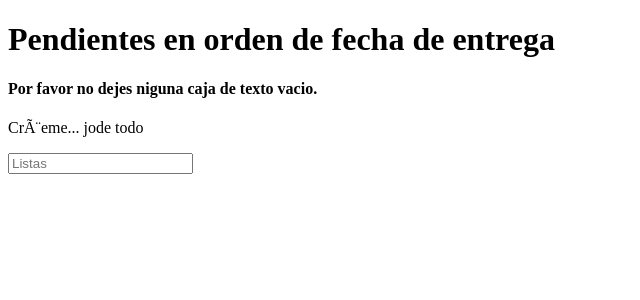
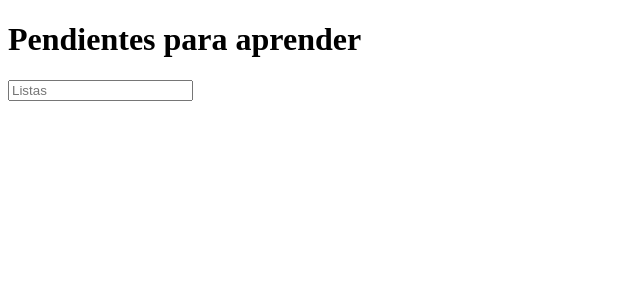
Before and after one commit to dgarciarivas/react-todo, a React app in the folder react-boilerplate/: page / in a window 1280 px wide. Shown: the top 300 px of the page, without its empty margins (0-640 px from the left). Built offline with nearby package versions, Linux system fonts and the light colour scheme.

Commit message:
begining of refractoring

```diff
--- a/react-boilerplate/package.json
+++ b/react-boilerplate/package.json
@@ -5,7 +5,7 @@
   "main": "index.js",
   "scripts": {
     "test": "echo \"Error: no test specified\" && exit 1",
-    "start": " webpack-dev-server  --config webpack.config.js"
+    "start": " webpack-dev-server --loglevel=silent --config webpack.config.js"
   },
   "author": "Diego Garciarivas",
   "license": "ISC",
@@ -35,7 +35,6 @@
     "webpack-cli": "^3.3.2",
     "webpack-dev-middleware": "^3.7.0",
     "webpack-dev-server": "^3.6.0",
-    "webpack-devserver": "0.0.6",
     "webpack-hot-middleware": "^2.25.0"
   }
 }
--- a/react-boilerplate/src/App.jsx
+++ b/react-boilerplate/src/App.jsx
@@ -9,6 +9,7 @@ const rootEl = document.getElementById('root');
         constructor(){
              super();
              if(window.localStorage.length === 0){
+
                 console.log('initializing');
                 this.state={
                   Titulo: undefined,
@@ -17,6 +18,7 @@ const rootEl = document.getElementById('root');
                   Pendientes: [],
                  };
             }else{
+
                 console.log('populating list names');
                 var keyList = [];
                 for(var i=0;i<window.localStorage.length; i++){
@@ -97,9 +99,8 @@ const rootEl = document.getElementById('root');
                     return(
 
                              <div className="App">
-                                <h1>Pendientes en orden de fecha de entrega</h1>
-                                <h4>Por favor no dejes niguna caja de texto vacio.</h4>
-                                <p> CrÃ¨eme... jode todo</p>
+                                <h1>Pendientes para aprender</h1>
+
                                 <form onSubmit={this.onSubmit}>
                                     <input
                                         value={this.state.titulotxt}
```
Also changed, not shown: react-boilerplate/helpfulSites.txt.
